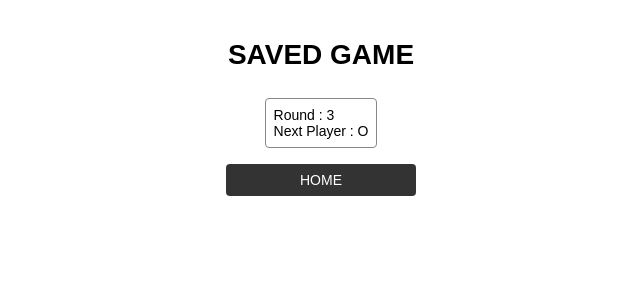
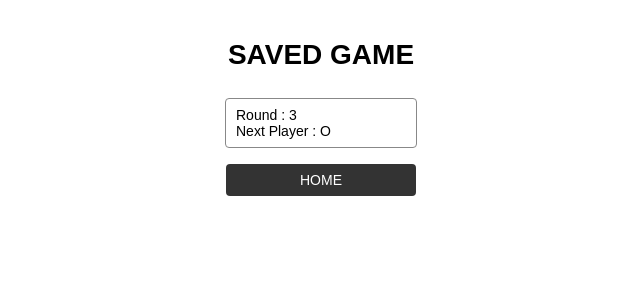
Before and after one commit to goooeun/tic-tac-toe, a Next.js app: page /load in a window 1280 px wide. Shown: the top 300 px of the page, without its empty margins (319-959 px from the left). Built offline with nearby package versions, Linux system fonts and the light colour scheme.

Commit message:
style: load - list item 사이즈 변경

```diff
--- a/pages/load.tsx
+++ b/pages/load.tsx
@@ -62,9 +62,10 @@ const LoadLayout = styled.div`
 `;
 
 const ListItem = styled.div`
+    width: 170px;
     list-style: none;
     margin: 8px 0;
-    padding: 8px;
+    padding: 8px 10px;
     border: 1px solid #888;
     border-radius: 4px;
     display: flex;
```
